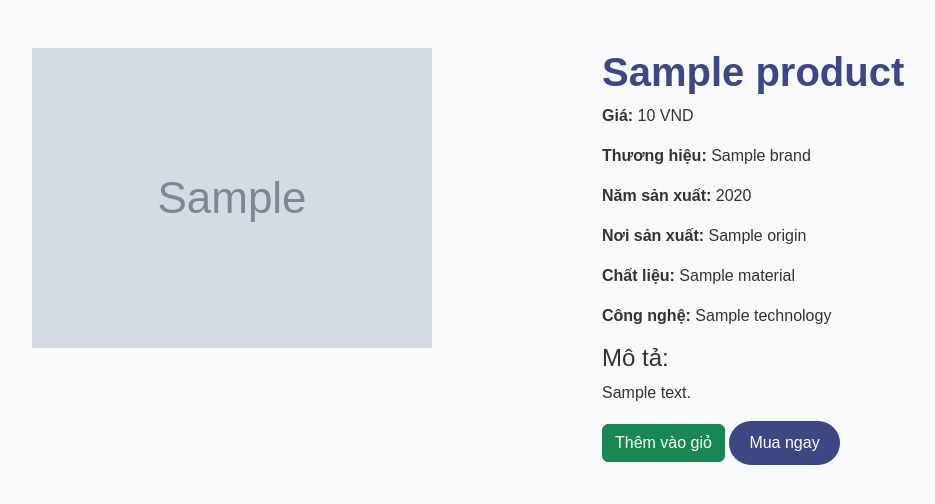
After one commit to PhongNgh/basic-ecommerce, a Flask app: template templates/product_detail.html in a window 1280 px wide. The commit adds this page. Shown: the top 504 px of the page, without its empty margins (50-985 px from the left). Run offline with Flask 3, Linux system fonts and the light colour scheme; the template is opened without the code that fills it: most values are stand-ins (such as "Sample title", 1, 10 or a date in 2020); grey boxes marked "Sample" are stand-in pictures; some libraries are stand-ins or nearby versions.

Commit message:
update prefix #2

```diff
--- a/routes.py
+++ b/routes.py
@@ -1,6 +1,8 @@
-from flask import render_template, request, redirect, url_for, flash, make_response
+from flask import render_template, request, redirect, url_for, flash, make_response, session
 from flask_jwt_extended import create_access_token, jwt_required, get_jwt_identity
 from werkzeug.security import generate_password_hash, check_password_hash
+from werkzeug.utils import secure_filename
+
 from run import app, mongo
 from middleware import role_required, log_request
 from bson.objectid import ObjectId
@@ -65,6 +67,15 @@ def index():
     full_name = user_data["full_name"] if user_data else "bạn"
     return render_template("index.html", products=products, cart_count=cart_count, fullname=full_name)
 
+@app.route("/product/<product_id>")
+def product_detail(product_id):
+    # Lấy thông tin sản phẩm từ cơ sở dữ liệu dựa trên product_id
+    product = mongo.db.products.find_one({"_id": ObjectId(product_id)})
+    if product:
+        return render_template("product_detail.html", product=product)
+    else:
+        return "Sản phẩm không tồn tại!", 404
+
 @app.route("/add_to_cart/<product_id>", methods=["POST"])
 @role_required("member")
 def add_to_cart(product_id):
@@ -80,7 +91,7 @@ def add_to_cart(product_id):
             # Kiểm tra sản phẩm đã có trong giỏ hàng chưa
             for item in cart:
                 if item["product_id"] == str(product["_id"]):
-                    item["quantity"] += 1
+                    item["quantity"] += 1  # Nếu có thì tăng số lượng
                     break
             else:
                 cart.append({
@@ -129,17 +140,24 @@ def update_cart(product_id, action):
     current_user = json.loads(get_jwt_identity())
     user = mongo.db.users.find_one({"username": current_user["username"]})
     cart = user.get("cart", [])
+
     if action == "increase":
         for item in cart:
             if item["product_id"] == product_id:
-                cart.append(item)
+                item["quantity"] += 1  # Tăng số lượng thay vì tạo mới
                 break
     elif action == "decrease":
         for item in cart:
             if item["product_id"] == product_id:
-                cart.remove(item)
+                if item["quantity"] > 1:
+                    item["quantity"] -= 1  # Giảm số lượng nếu lớn hơn 1
+                else:
+                    cart.remove(item)  # Xóa sản phẩm khỏi giỏ nếu số lượng = 1
                 break
+
+    # Cập nhật lại giỏ hàng trong database
     mongo.db.users.update_one({"username": current_user["username"]}, {"$set": {"cart": cart}})
+
     return redirect(url_for("cart"))
 
 @app.route("/remove_from_cart/<product_id>")
@@ -159,35 +177,35 @@ def checkout():
     current_user = json.loads(get_jwt_identity())
     user = mongo.db.users.find_one({"username": current_user["username"]})
 
-    # Kiểm tra trạng thái giỏ hàng
-    cart_items = user.get("cart", [])
+    # Lấy product_id từ URL khi nhấn "Mua ngay"
     product_id = request.args.get("product_id")
 
-    # Nếu giỏ hàng trống và không có sản phẩm được truyền trực tiếp
-    if not cart_items and not product_id:
-        flash("Giỏ hàng trống. Vui lòng thêm sản phẩm vào giỏ hàng trước khi thanh toán.", "danger")
-        return redirect(url_for("cart"))  # Chuyển hướng về trang giỏ hàng
-
-    # Xử lý sản phẩm nếu "Mua ngay"
+    # Nếu có product_id, chúng ta sẽ lấy sản phẩm đó và tạo giỏ hàng ảo
     if product_id:
         product = mongo.db.products.find_one({"_id": ObjectId(product_id)})
-        if product:
-            cart_items = [{
-                "product_id": str(product["_id"]),
-                "name": product["name"],
-                "price": product["price"],
-                "quantity": 1,
-                "image": product["image"]
-            }]
+        cart_items = [{
+            "product_id": str(product["_id"]),
+            "name": product["name"],
+            "price": product["price"],
+            "quantity": 1,
+            "image": product["image"]
+        }]
+
+        # Lưu giỏ hàng ảo vào session
+        session["temp_cart"] = cart_items
+    else:
+        # Nếu không có product_id, lấy giỏ hàng ảo từ session
+        cart_items = session.get("temp_cart", [])
 
     total_price = sum(item["price"] * item["quantity"] for item in cart_items)
 
+    # Khi người dùng nhấn thanh toán
     if request.method == "POST":
         phone = request.form.get("phone")
         address = request.form.get("address")
         payment_method = request.form.get("payment_method")
 
-        if not cart_items:
+        if not cart_items:  # Nếu không có sản phẩm để thanh toán
             flash("Không có sản phẩm để thanh toán!", "danger")
             return redirect(url_for("cart"))
 
@@ -202,8 +220,12 @@ def checkout():
             "created_at": datetime.now().strftime("%Y-%m-%d %H:%M:%S")
         })
 
-        # Xóa giỏ hàng sau khi thanh toán
+        # Sau khi thanh toán thành công, giỏ hàng ảo sẽ được xóa
+        session.pop("temp_cart", None)
+
+        # Xóa giỏ hàng thật (nếu có) sau khi thanh toán
         mongo.db.users.update_one({"username": current_user["username"]}, {"$set": {"cart": []}})
+
         return redirect(url_for("order_complete"))
 
     return render_template("checkout.html", cart_items=cart_items, total_price=total_price)
@@ -252,7 +274,6 @@ def admin_index():
 
     products = mongo.db.products.find()
     return render_template("admin_index.html", products=products, fullname=full_name)
-
 
 @app.route("/admin/manage_orders", methods=["GET", "POST"])
 @role_required("admin")
--- a/templates/admin_index.html
+++ b/templates/admin_index.html
@@ -83,6 +83,11 @@
                 <label for="image" class="form-label">Hình ảnh:</label>
                 <input type="file" class="form-control" id="image" name="image">
             </div>
+            <!-- Thêm trường mô tả sản phẩm -->
+            <div class="mb-3">
+                <label for="description" class="form-label">Mô tả sản phẩm:</label>
+                <textarea class="form-control" id="description" name="description" rows="4" required></textarea>
+            </div>
             <input type="hidden" id="product_id" name="product_id">
             <div class="d-flex justify-content-end">
                 <button type="submit" class="btn btn-success me-2 rounded-pill" id="form-submit-btn">Lưu</button>
--- a/templates/order_complete.html
+++ b/templates/order_complete.html
@@ -13,7 +13,7 @@
         <p>Cảm ơn bạn đã mua hàng.</p>
         <div class="mt-4">
             <a href="/" class="btn btn-primary">Tiếp tục mua hàng</a>
-            <a href="/order_tracking" class="btn btn-secondary">Theo dõi đơn hàng</a>
+            <a href="/order_tracking" class="btn btn-secondary btn-track-order">Theo dõi đơn hàng</a>
         </div>
     </div>
 </body>
--- /dev/null
+++ b/templates/product_detail.html
@@ -0,0 +1,38 @@
+<!DOCTYPE html>
+<html lang="vi">
+<head>
+    <meta charset="UTF-8">
+    <meta name="viewport" content="width=device-width, initial-scale=1.0">
+    <title>{{ product['name'] }}</title>
+    <link href="https://cdn.jsdelivr.net/npm/bootstrap@5.3.0-alpha1/dist/css/bootstrap.min.css" rel="stylesheet">
+    <link rel="stylesheet" href="/static/style.css">
+</head>
+<body>
+    <div class="container mt-5">
+        <div class="row">
+            <div class="col-md-6">
+                <img src="{{ product['image'] }}" class="img-fluid" alt="{{ product['name'] }}">
+            </div>
+            <div class="col-md-6">
+                <h1>{{ product['name'] }}</h1>
+                <p><strong>Giá:</strong> {{ "{:,.0f}".format(product['price']) }} VND</p>
+
+                <!-- Thông tin sản phẩm -->
+                <p><strong>Thương hiệu:</strong> {{ product['brand'] }}</p>
+                <p><strong>Năm sản xuất:</strong> {{ product['year'] }}</p>
+                <p><strong>Nơi sản xuất:</strong> {{ product['origin'] }}</p>
+                <p><strong>Chất liệu:</strong> {{ product['material'] }}</p>
+                <p><strong>Công nghệ:</strong> {{ product['technology'] }}</p>
+
+                <!-- Phần mô tả sản phẩm -->
+                <h4>Mô tả:</h4>
+                <p>{{ product['description'] }}</p>
+
+                <!-- Các nút -->
+                <a href="{{ url_for('add_to_cart', product_id=product['_id']) }}" class="btn btn-success">Thêm vào giỏ</a>
+                <a href="{{ url_for('buy_now', product_id=product['_id']) }}" class="btn btn-primary">Mua ngay</a>
+            </div>
+        </div>
+    </div>
+</body>
+</html>
```
Also changed, not shown: static/style.css (+34 -0 lines), templates/index.html (+7 -2 lines).
